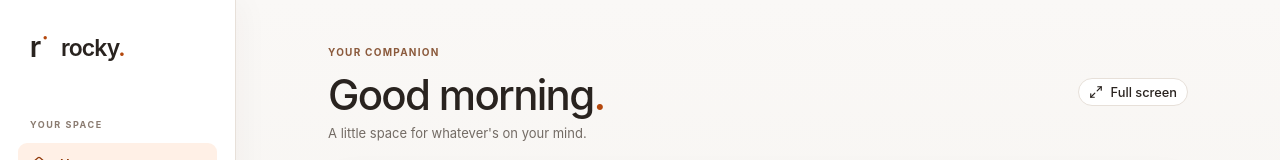
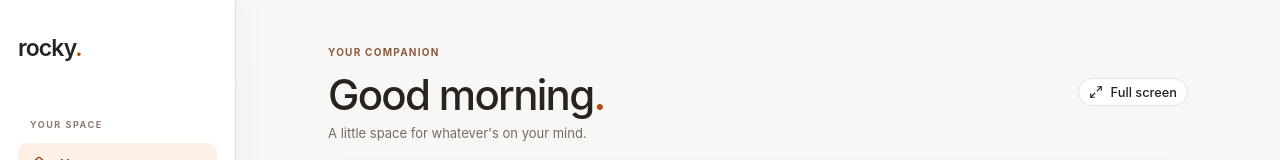
Before and after one commit to daveancheta/rocky-ai, a Next.js app: page / in a window 1280 px wide. Shown: the top 160 px of the page. Built offline with nearby package versions, Linux system fonts and the light colour scheme.

Commit message:
feat: remove Rocky logo component and update app shell references

```diff
--- a/app/globals.css
+++ b/app/globals.css
@@ -103,7 +103,6 @@
   width: 236px; padding: 31px 18px 22px; background: var(--card); border-right: 1px solid var(--border);
 }
 .brand { display: inline-flex; align-items: center; gap: 9px; width: fit-content; color: var(--foreground); text-decoration: none; font-size: 23px; letter-spacing: -.9px; font-weight: 600; }
-.brand-mark { width: 34px; height: 34px; flex: 0 0 auto; }
 .brand-period, .heading-period { color: var(--champagne); }
 .sidebar-label { margin: 52px 0 12px 12px; color: var(--taupe); font-size: 9px; font-weight: 700; letter-spacing: 1.55px; }
 .sidebar-nav { display: grid; gap: 5px; }
@@ -989,7 +988,6 @@
     backdrop-filter: blur(12px);
   }
   .mobile-header .brand { font-size: 21px; }
-  .mobile-header .brand-mark { width: 30px; height: 30px; }
   .mobile-status { display: inline-flex; align-items: center; gap: 8px; color: var(--taupe); font-size: 10px; }
   .mobile-status .status-dot { width: 6px; height: 6px; }
   .mobile-nav {
--- a/components/layout/app-shell.tsx
+++ b/components/layout/app-shell.tsx
@@ -8,7 +8,6 @@ import { useSettingsStore } from "@/stores/settings-store"
 import type { Appearance } from "@/stores/settings-store"
 import { cn } from "@/lib/utils"
 import { Button } from "@/components/ui/button"
-import { RockyLogoMark } from "@/components/layout/rocky-logo"
 
 const navigation = [
   { href: "/", label: "Home", icon: Home },
@@ -48,7 +47,6 @@ export function AppShell({ children }: { children: ReactNode }) {
     <div className="app-frame">
       <aside className="sidebar">
         <Link href="/" className="brand" aria-label="Rocky home">
-          <RockyLogoMark className="brand-mark" />
           <span>rocky<span className="brand-period">.</span></span>
         </Link>
         <span className="sidebar-label">YOUR SPACE</span>
@@ -89,7 +87,6 @@ export function AppShell({ children }: { children: ReactNode }) {
       </aside>
       <div className="mobile-header">
         <Link href="/" className="brand" aria-label="Rocky home">
-          <RockyLogoMark className="brand-mark" />
           <span>rocky<span className="brand-period">.</span></span>
         </Link>
         <span className="mobile-status"><span className="status-dot" /> Demo mode</span>
--- a/components/layout/rocky-logo.tsx
+++ /dev/null
@@ -1,25 +0,0 @@
-export function RockyLogoMark({ className }: { className?: string }) {
-  return (
-    <svg
-      aria-hidden="true"
-      className={className}
-      viewBox="0 0 40 40"
-      fill="none"
-      xmlns="http://www.w3.org/2000/svg"
-    >
-      <rect width="40" height="40" fill="var(--card)" />
-      <text
-        x="20"
-        y="31"
-        textAnchor="middle"
-        fontFamily="-apple-system, BlinkMacSystemFont, 'Segoe UI Variable', 'Segoe UI', Aptos, sans-serif"
-        fontSize="34"
-        fontWeight="600"
-        fill="var(--foreground)"
-      >
-        r
-      </text>
-      <circle cx="32" cy="8" r="2" fill="var(--primary)" />
-    </svg>
-  )
-}
```
